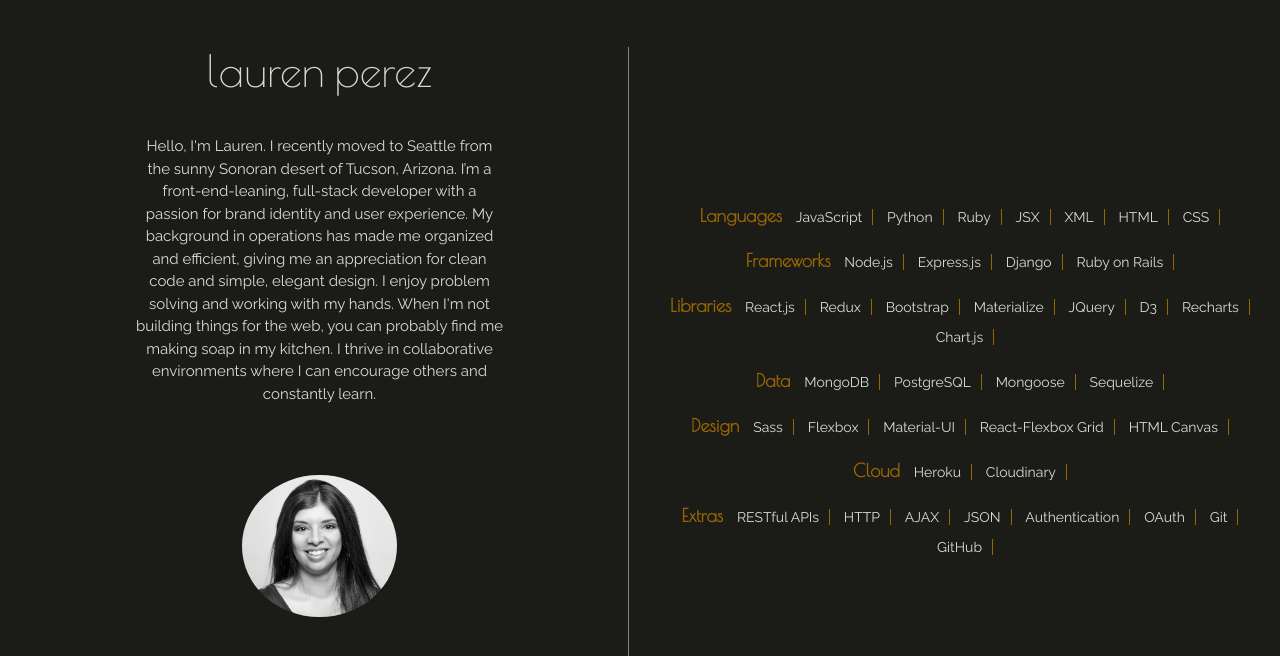
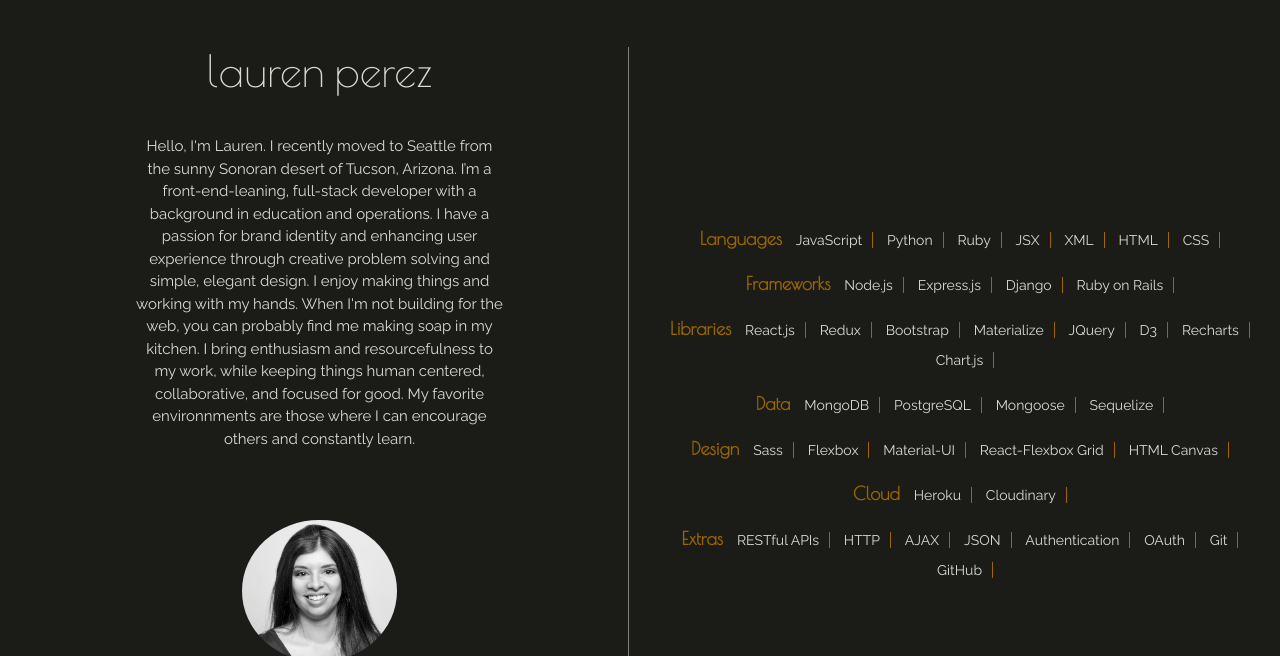
Before and after one commit to laurenperez/laurenperez.github.io, a plain HTML site: page index.html in a window 1280 px wide. Shown: the part 880-1536 px from the top of the page. Drawn offline with nearby package versions, Linux system fonts and the light colour scheme.

Commit message:
updates to about me

```diff
--- a/index.html
+++ b/index.html
@@ -63,10 +63,12 @@
           <h3>lauren perez</h3>
           <p class="about-text">
             Hello, I'm Lauren. I recently moved to Seattle from the sunny Sonoran desert of Tucson, Arizona.
-            I’m a front-end-leaning, full-stack developer with a passion for brand identity and user experience.
-            My background in operations has made me organized and efficient, giving me an appreciation for clean code and simple, elegant design.
-            I enjoy problem solving and working with my hands. When I'm not building things for the web, you can probably find me making soap in my kitchen.
-            I thrive in collaborative environments where I can encourage others and constantly learn.
+            I’m a front-end-leaning, full-stack developer with a background in education and operations.
+            I have a passion for brand identity and enhancing user experience through creative problem solving
+            and simple, elegant design. I enjoy making things and working with my hands. When I'm not building
+            for the web, you can probably find me making soap in my kitchen. I bring enthusiasm and resourcefulness
+            to my work, while keeping things human centered, collaborative, and focused for good. My favorite
+            environnments are those where I can encourage others and constantly learn.
           </p>
           <img src="img/HS22017.jpg" class="headshot">
           <p>
```
